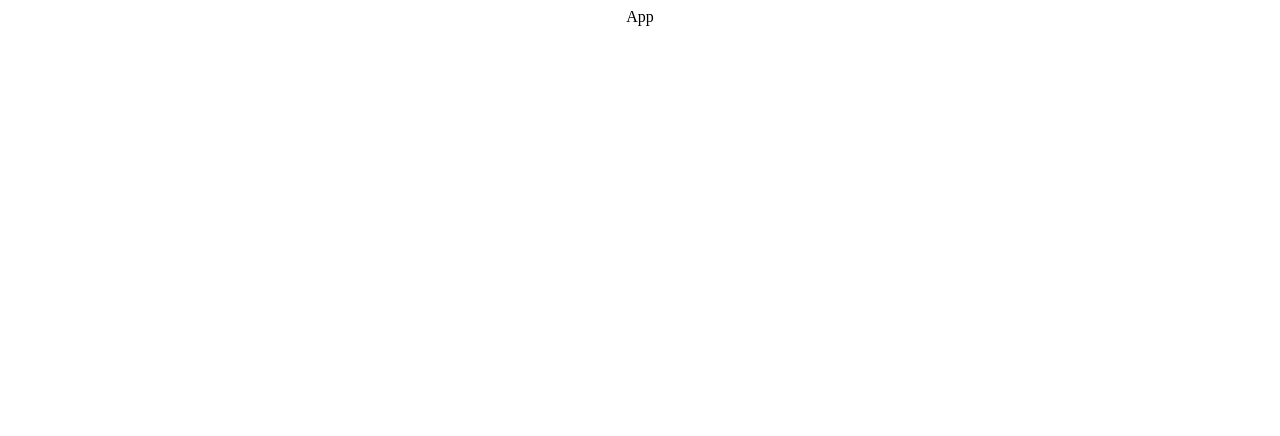
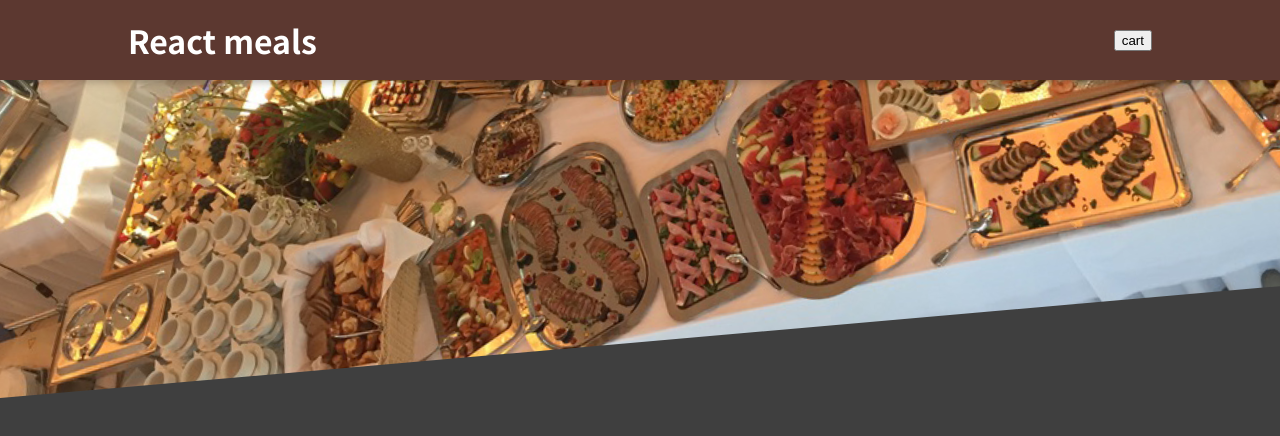
Before and after one commit to NeilaVait/react-meals-practice, a React (Create React App) app: page / in a window 1280 px wide. Shown: the top 436 px of the page. Built offline with nearby package versions, Linux system fonts and the light colour scheme.

Commit message:
css added

```diff
--- a/src/App.css
+++ b/src/App.css
@@ -1,38 +1,14 @@
-.App {
-  text-align: center;
+@import url('https://fonts.googleapis.com/css2?family=Noto+Sans+JP:wght@400;700&display=swap');
+
+* {
+  box-sizing: border-box;
 }
 
-.App-logo {
-  height: 40vmin;
-  pointer-events: none;
+html {
+  font-family: 'Noto Sans JP', sans-serif;
 }
 
-@media (prefers-reduced-motion: no-preference) {
-  .App-logo {
-    animation: App-logo-spin infinite 20s linear;
-  }
+body {
+  margin: 0;
+  background-color: #3f3f3f;
 }
-
-.App-header {
-  background-color: #282c34;
-  min-height: 100vh;
-  display: flex;
-  flex-direction: column;
-  align-items: center;
-  justify-content: center;
-  font-size: calc(10px + 2vmin);
-  color: white;
-}
-
-.App-link {
-  color: #61dafb;
-}
-
-@keyframes App-logo-spin {
-  from {
-    transform: rotate(0deg);
-  }
-  to {
-    transform: rotate(360deg);
-  }
-}
--- a/src/App.jsx
+++ b/src/App.jsx
@@ -1,7 +1,12 @@
 import './App.css';
+import Header from './components/Layout/Header';
 
 function App() {
-  return <div className="App">App</div>;
+  return (
+    <div className="App">
+      <Header />
+    </div>
+  );
 }
 
 export default App;
--- a/src/components/Layout/Header.jsx
+++ b/src/components/Layout/Header.jsx
@@ -0,0 +1,18 @@
+import mealsImage from '../../assets/meals.jpg';
+import classes from './Header.module.css';
+
+const Header = (props) => {
+  return (
+    <div>
+      <header className={classes.header}>
+        <h1>React meals</h1>
+        <button>cart</button>
+      </header>
+      <div className={classes['main-image']}>
+        <img src={mealsImage} alt="table full of meals" />
+      </div>
+    </div>
+  );
+};
+
+export default Header;
--- a/src/components/Layout/Header.module.css
+++ b/src/components/Layout/Header.module.css
@@ -4,7 +4,7 @@
   left: 0;
   width: 100%;
   height: 5rem;
-  background-color: #8a2b06;
+  background-color: #5c3830;
   color: white;
   display: flex;
   justify-content: space-between;
```
Also changed, not shown: src/assets/meals.jpg (added).
